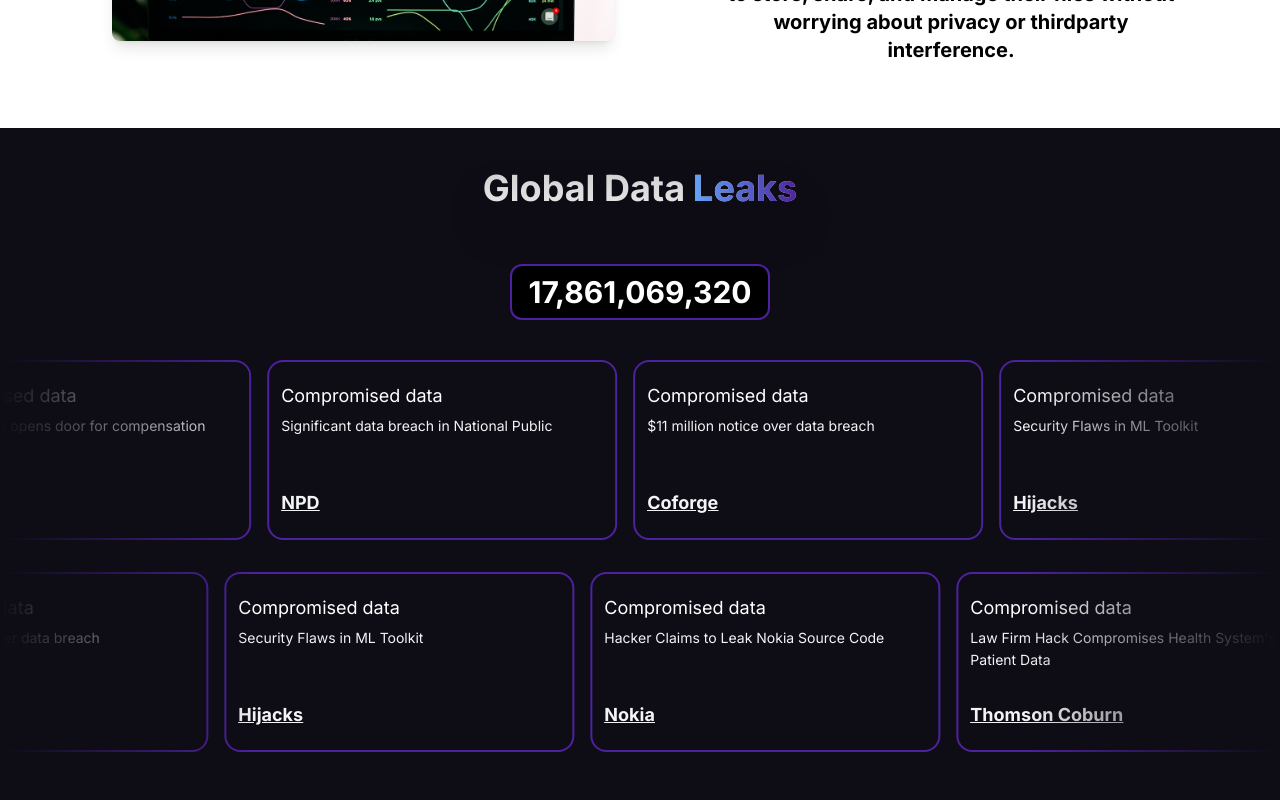
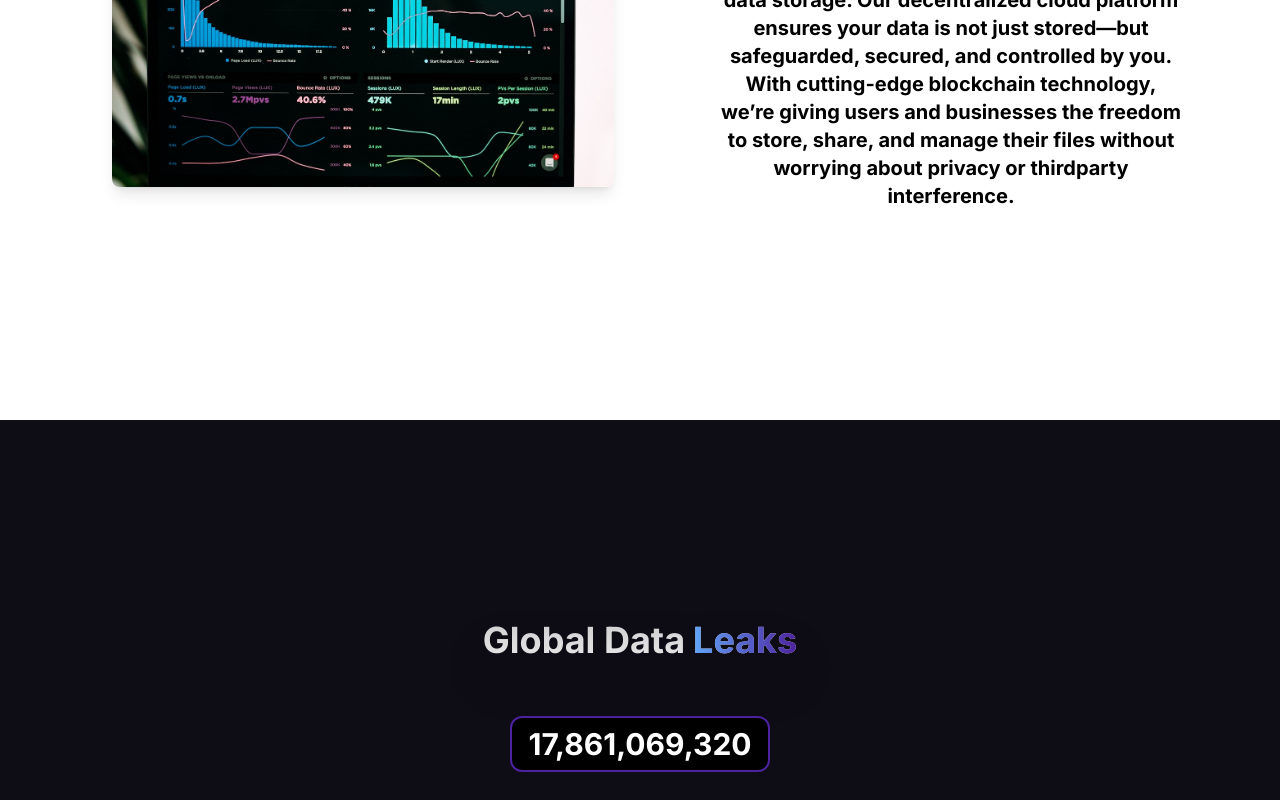
Before and after one commit to nikhilmahato21/haawks-cloud, a Next.js app: page / in a window 1280 px wide. Shown: the part 1180-1980 px from the top of the page. Built offline with nearby package versions, Linux system fonts and the light colour scheme.

Commit message:
data leaks

```diff
--- a/app/components/About.tsx
+++ b/app/components/About.tsx
@@ -3,7 +3,7 @@
 
 const About = () => {
   return (
-    <section className="px-3 bg-white py-10 lg:px-20 flex flex-col items-center justify-center">
+    <section className="px-3 bg-white py-10 lg:px-20 flex flex-col items-center justify-center h-screen">
       {/* <h2 className="font-bold capitalize text-black mb-4 md:mb-8 text-4xl bg-clip-text text-transparent text-center  px-6 drop-shadow-2xl  bg-gradient-to-b from-white/80 to-white/90 max-w-2xl">
         Empowering users with
         <span className="text-transparent ml-2 bg-clip-text bg-gradient-to-r from-blue-400 to-[#4d229e]">
--- a/app/components/Article.tsx
+++ b/app/components/Article.tsx
@@ -5,7 +5,7 @@
 
 const Article = () => {
   return (
-    <section className="flex flex-col justify-center items-center py-6 pt-10">
+    <section className="flex flex-col justify-center items-center py-6 pt-56 h-screen">
       <h2 className="font-bold capitalize  mb-4 md:mb-8 text-4xl bg-clip-text text-transparent text-center  px-6 drop-shadow-2xl  bg-gradient-to-b from-white/80 to-white/90 max-w-2xl">
         Global Data
         <span className="text-transparent ml-2 bg-clip-text bg-gradient-to-r from-blue-400 to-[#4d229e]">
```
